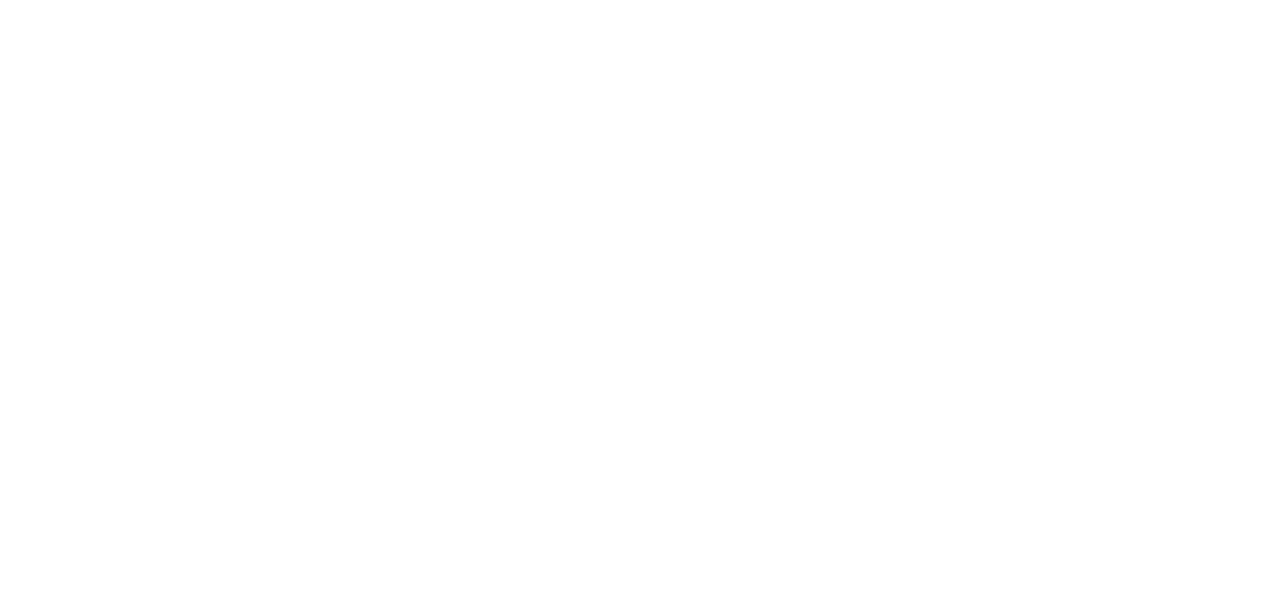
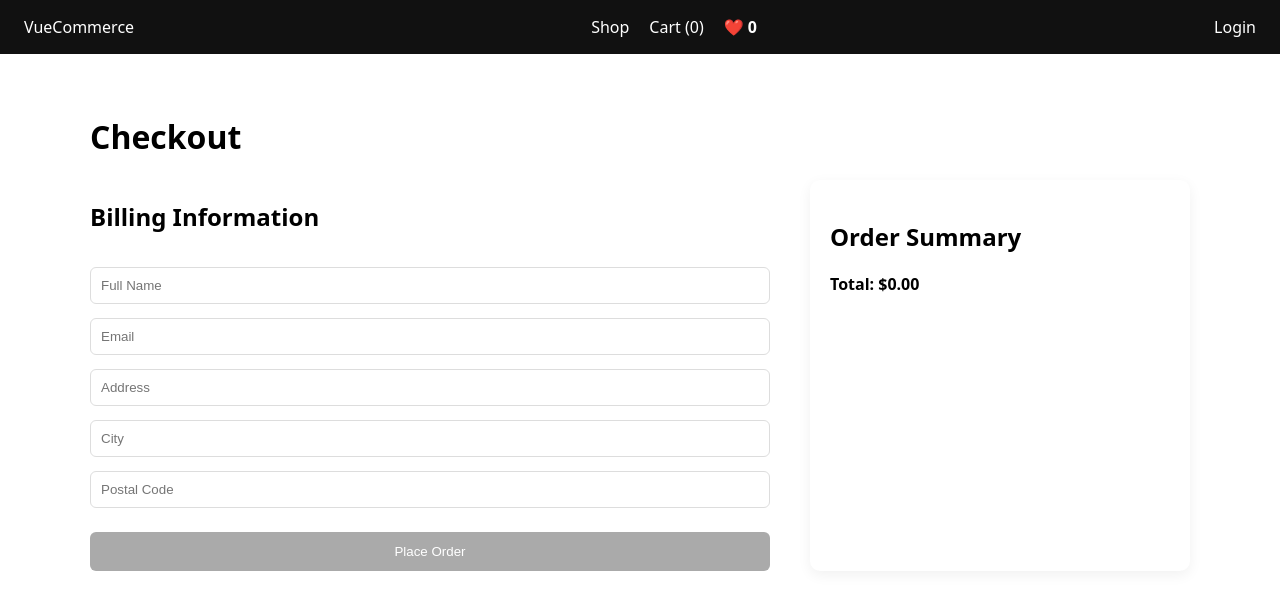
Before and after one commit to veljko-naumovic/e-commerce-vue, a Vue app: page /checkout in a window 1280 px wide. Before the commit this address had no page. Shown: the top 610 px of the page. Built offline with nearby package versions, Linux system fonts and the light colour scheme.

Commit message:
Added checkout and success views

```diff
--- a/src/views/CartView.vue
+++ b/src/views/CartView.vue
@@ -83,7 +83,7 @@ const checkout = () => {
                                     (1 - item.product.discount / 100)
                                     : item.product.price) *
                                 item.quantity
-                        ).toFixed(2)
+                            ).toFixed(2)
                         }}
                     </div>
                 </div>
@@ -103,7 +103,7 @@ const checkout = () => {
                     <span>${{ cartStore.totalPrice.toFixed(2) }}</span>
                 </div>
 
-                <button class="checkout" @click="checkout">
+                <button class="checkout" @click="router.push('/checkout')">
                     Proceed to Checkout
                 </button>
             </div>
--- /dev/null
+++ b/src/views/CheckoutView.vue
@@ -0,0 +1,143 @@
+<script setup lang="ts">
+import { ref, computed } from "vue";
+import { useCartStore } from "@/stores/cart";
+import { useRouter } from "vue-router";
+import { useToastStore } from "@/stores/toast";
+
+const cartStore = useCartStore();
+const router = useRouter();
+const toast = useToastStore();
+
+const name = ref("");
+const email = ref("");
+const address = ref("");
+const city = ref("");
+const postal = ref("");
+
+const isSubmitting = ref(false);
+
+const isValid = computed(() =>
+    name.value &&
+    email.value &&
+    address.value &&
+    city.value &&
+    postal.value &&
+    cartStore.items.length > 0
+);
+
+const submitOrder = async () => {
+    if (!isValid.value) return;
+
+    isSubmitting.value = true;
+
+    // fake delay
+    await new Promise(res => setTimeout(res, 1200));
+
+    cartStore.items = [];
+    localStorage.removeItem("cart");
+
+    toast.show("Order placed successfully!", "success");
+
+    router.push("/success");
+};
+</script>
+
+<template>
+    <div class="checkout-page">
+
+        <h1>Checkout</h1>
+
+        <div class="checkout-layout">
+
+            <!-- LEFT: FORM -->
+            <div class="checkout-form">
+                <h2>Billing Information</h2>
+
+                <input v-model="name" placeholder="Full Name" />
+                <input v-model="email" placeholder="Email" />
+                <input v-model="address" placeholder="Address" />
+                <input v-model="city" placeholder="City" />
+                <input v-model="postal" placeholder="Postal Code" />
+
+                <button :disabled="!isValid || isSubmitting" @click="submitOrder">
+                    {{ isSubmitting ? "Processing..." : "Place Order" }}
+                </button>
+            </div>
+
+            <!-- RIGHT: SUMMARY -->
+            <div class="checkout-summary">
+                <h2>Order Summary</h2>
+
+                <div v-for="item in cartStore.items" :key="item.product.id" class="summary-item">
+                    <span>{{ item.product.title }}</span>
+                    <span>x{{ item.quantity }}</span>
+                </div>
+
+                <div class="summary-total">
+                    Total: ${{ cartStore.totalPrice.toFixed(2) }}
+                </div>
+            </div>
+
+        </div>
+    </div>
+</template>
+
+<style scoped lang="scss">
+.checkout-page {
+    max-width: 1100px;
+    margin: 0 auto;
+    padding: 40px 20px;
+}
+
+.checkout-layout {
+    display: flex;
+    gap: 40px;
+}
+
+.checkout-form {
+    flex: 2;
+    display: flex;
+    flex-direction: column;
+    gap: 14px;
+
+    input {
+        padding: 10px;
+        border-radius: 6px;
+        border: 1px solid #ddd;
+    }
+
+    button {
+        margin-top: 10px;
+        padding: 12px;
+        border: none;
+        border-radius: 6px;
+        background: #111;
+        color: white;
+        cursor: pointer;
+
+        &:disabled {
+            background: #aaa;
+            cursor: not-allowed;
+        }
+    }
+}
+
+.checkout-summary {
+    flex: 1;
+    background: white;
+    padding: 20px;
+    border-radius: 10px;
+    box-shadow: 0 4px 14px rgba(0, 0, 0, 0.06);
+
+    .summary-item {
+        display: flex;
+        justify-content: space-between;
+        margin-bottom: 8px;
+    }
+
+    .summary-total {
+        margin-top: 20px;
+        font-weight: 700;
+    }
+}
+</style>
--- /dev/null
+++ b/src/views/SuccessView.vue
@@ -0,0 +1,32 @@
+<script setup lang="ts">
+import { useRouter } from "vue-router";
+const router = useRouter();
+</script>
+
+<template>
+    <div class="success-page">
+        <h1>🎉 Order Successful!</h1>
+        <p>Your order has been placed successfully.</p>
+
+        <button @click="router.push('/')">
+            Back to Shop
+        </button>
+    </div>
+</template>
+
+<style scoped>
+.success-page {
+    text-align: center;
+    padding: 100px 20px;
+}
+
+button {
+    margin-top: 20px;
+    padding: 10px 20px;
+    background: #111;
+    color: white;
+    border: none;
+    border-radius: 6px;
+    cursor: pointer;
+}
+</style>
```
Also changed, not shown: src/router/index.ts (+8 -0 lines).
